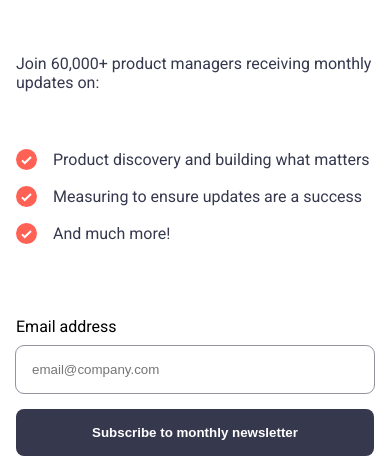
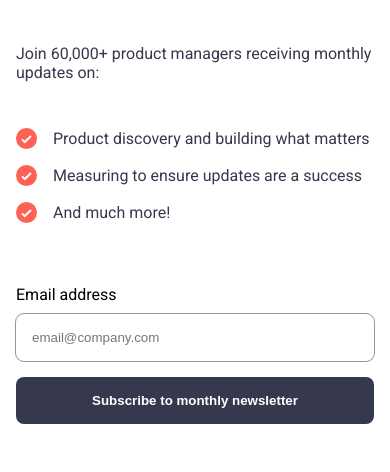
Before and after one commit to ferassmohana/newssettler, a plain HTML site: page index.html in a window 390 px wide. Shown: the part 372-844 px from the top of the page. Drawn offline with Linux system fonts and the light colour scheme.

Commit message:
Update style.css

```diff
--- a/style.css
+++ b/style.css
@@ -242,7 +242,7 @@ span#user_email {
 
     .main-container>.sub-content {
         order: 1;
-        padding: 1rem;
+        padding: 1rem 1rem 3rem 1rem;
         height: -webkit-fill-available;
     }
 
```
